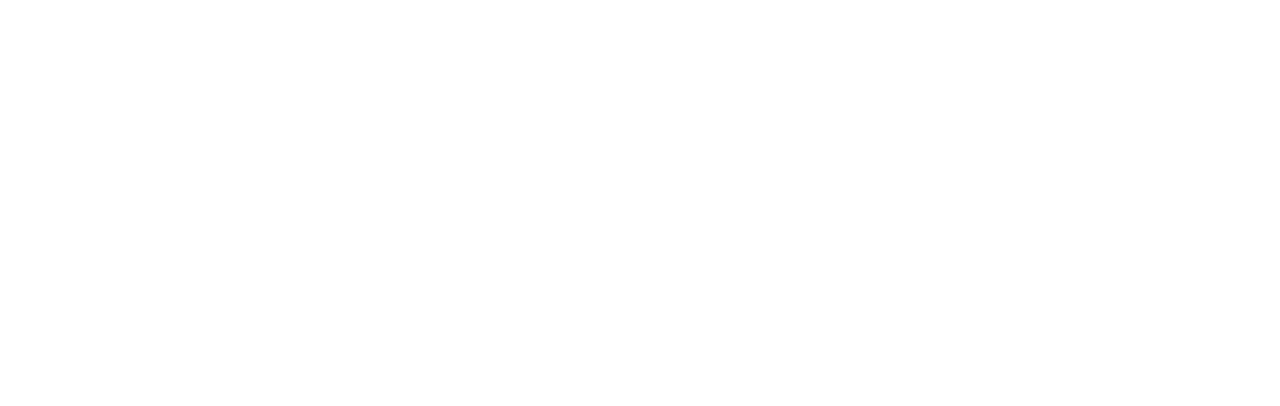
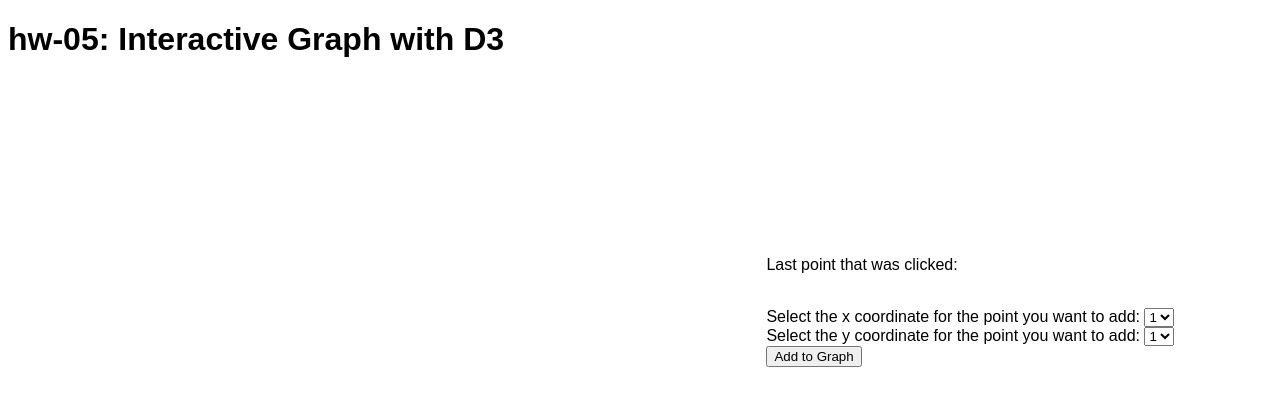
Before and after one commit to DS4200-S23-Class/hw-05-jake-aneek, a plain HTML site: page index.html in a window 1280 px wide. Drawn offline with Linux system fonts and the light colour scheme.

Commit message:
right side of page

```diff
--- a/index.html
+++ b/index.html
@@ -3,12 +3,68 @@
 
 <head>
     <meta charset=utf-8/>
+    <title>hw-05</title>
+    <link rel="stylesheet" href="style.css">
+    <script src='js/d3.v6.1.1/d3.min.js'></script>
+
 </head>
 
 
 <body>
+    <h1>hw-05: Interactive Graph with D3</h1>
 
 
+        <div class="left">
+            <div id="scatterplot"></div>
+            <div id="barchart"></div>
+        </div>
+
+
+        <div class="right">
+
+
+            <div id="display-last-click">
+                <p id="coordinates">Last point that was clicked:</p>
+            </div>
+
+            <br>
+
+            <div id="dropdowns">
+
+                <label>Select the x coordinate for the point you want to add:</label>
+                <select id="xCoord">
+                    <option value="1">1</option>
+                    <option value="2">2</option>
+                    <option value="3">3</option>
+                    <option value="4">4</option>
+                    <option value="5">5</option>
+                    <option value="6">6</option>
+                    <option value="7">7</option>
+                    <option value="8">8</option>
+                    <option value="9">9</option>
+                </select>
+
+                <br>
+
+                <label>Select the y coordinate for the point you want to add:</label>
+                <select id="yCoord">
+                    <option value="1">1</option>
+                    <option value="2">2</option>
+                    <option value="3">3</option>
+                    <option value="4">4</option>
+                    <option value="5">5</option>
+                    <option value="6">6</option>
+                    <option value="7">7</option>
+                    <option value="8">8</option>
+                    <option value="9">9</option>
+                </select>
+
+                <br>
+                <button type="button" onclick="newPoint()">Add to Graph</button>
+            </div>
+        </div>
+    </div>
+    <script src='js/script.js'></script>
 </body>
 
 </html>
--- /dev/null
+++ b/style.css
@@ -0,0 +1,17 @@
+
+/* Set font of website */
+body {
+    font-family: Arial;
+}
+
+.right {
+	padding-top: 160px;
+	float: right;
+	width: 40%;
+}
+
+.left {
+	float: left;
+	width: 60%;
+    text-align:center;
+}
```
Also changed, not shown: js/d3.v6.1.1/script.js (added).
